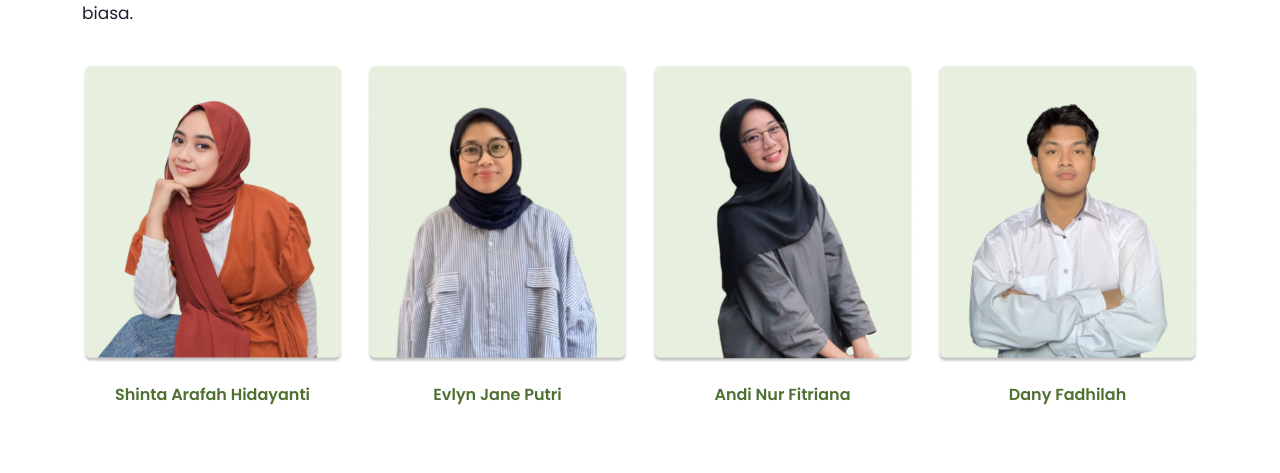
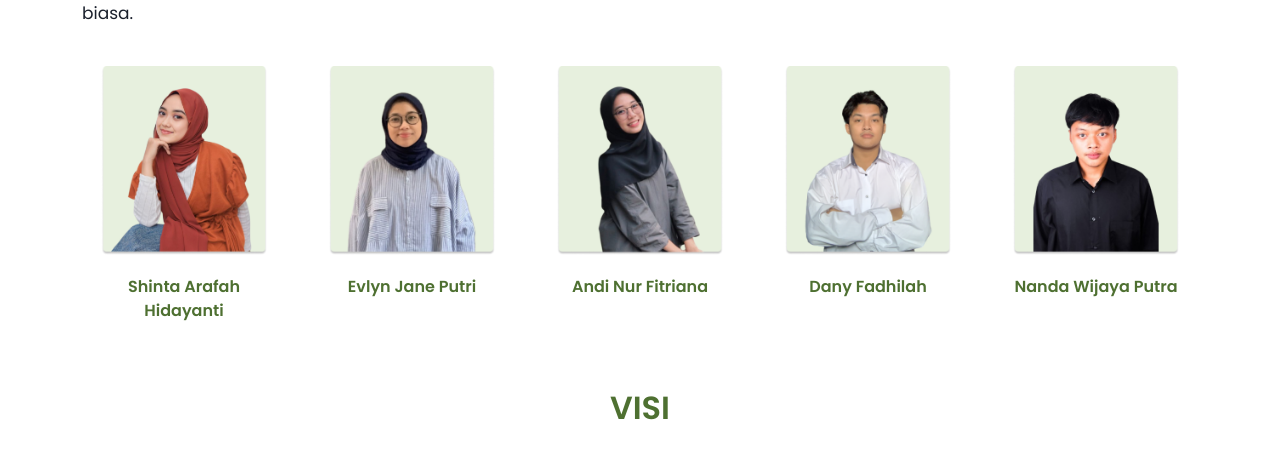
Before and after one commit to MEGALODON-RAWR/agriverse-fe, a Next.js app: page /tentang in a window 1280 px wide. Shown: the part 239-712 px from the top of the page. Built offline with nearby package versions, Linux system fonts and the light colour scheme; no server answers.

Commit message:
update tentang

```diff
--- a/src/pages/tentang.jsx
+++ b/src/pages/tentang.jsx
@@ -6,6 +6,7 @@ import shinta from "../images/shinta.png";
 import jane from "../images/jane.png";
 import nana from "../images/nana.png";
 import dany from "../images/dany.png";
+import nanda from "../images/nanda.png";
 
 import { useEffect, useRef, useState } from "react";
 
@@ -37,29 +38,35 @@ export default function Tentang() {
             </p>
           </div>
         </div>
-        <div className="row">
-          <div className="col-6 col-xxl-3 col-xl-3 col-lg-3 col-md-3 col-sm-3">
+        <div className="row timtim">
+          <div className="col-6 col-xxl-2 col-xl-2 col-lg-2 col-md-2 col-sm-2 mx-auto">
             <Image className="tim" src={shinta} alt="Shinta" />
             <p className="mt-20 p-semibold t-hijau text-center">
               Shinta Arafah Hidayanti
             </p>
           </div>
-          <div className="col-6 col-xxl-3 col-xl-3 col-lg-3 col-md-3 col-sm-3">
+          <div className="col-6 col-xxl-2 col-xl-2 col-lg-2 col-md-2 col-sm-2 mx-auto">
             <Image className="tim" src={jane} alt="Jane" />
             <p className="mt-20 p-semibold t-hijau text-center">
               Evlyn Jane Putri
             </p>
           </div>
-          <div className="col-6 col-xxl-3 col-xl-3 col-lg-3 col-md-3 col-sm-3">
+          <div className="col-6 col-xxl-2 col-xl-2 col-lg-2 col-md-2 col-sm-2 mx-auto">
             <Image className="tim" src={nana} alt="Nana" />
             <p className="mt-20 p-semibold t-hijau text-center">
               Andi Nur Fitriana
             </p>
           </div>
-          <div className="col-6 col-xxl-3 col-xl-3 col-lg-3 col-md-3 col-sm-3">
+          <div className="col-6 col-xxl-2 col-xl-2 col-lg-2 col-md-2 col-sm-2 mx-auto">
             <Image className="tim" src={dany} alt="Dany" />
             <p className="mt-20 p-semibold t-hijau text-center">
               Dany Fadhilah
+            </p>
+          </div>
+          <div className="col-6 col-xxl-2 col-xl-2 col-lg-2 col-md-2 col-sm-2 mx-auto">
+            <Image className="tim" src={nanda} alt="Dany" />
+            <p className="mt-20 p-semibold t-hijau text-center">
+              Nanda Wijaya Putra
             </p>
           </div>
         </div>
--- a/src/styles/globals.css
+++ b/src/styles/globals.css
@@ -17,6 +17,10 @@
 
 .inputfile + label {
   cursor: pointer; /* "hand" cursor */
+}
+
+.tim {
+  width: 100%;
 }
 
 @font-face {
```
Also changed, not shown: src/images/nanda.png (added).
